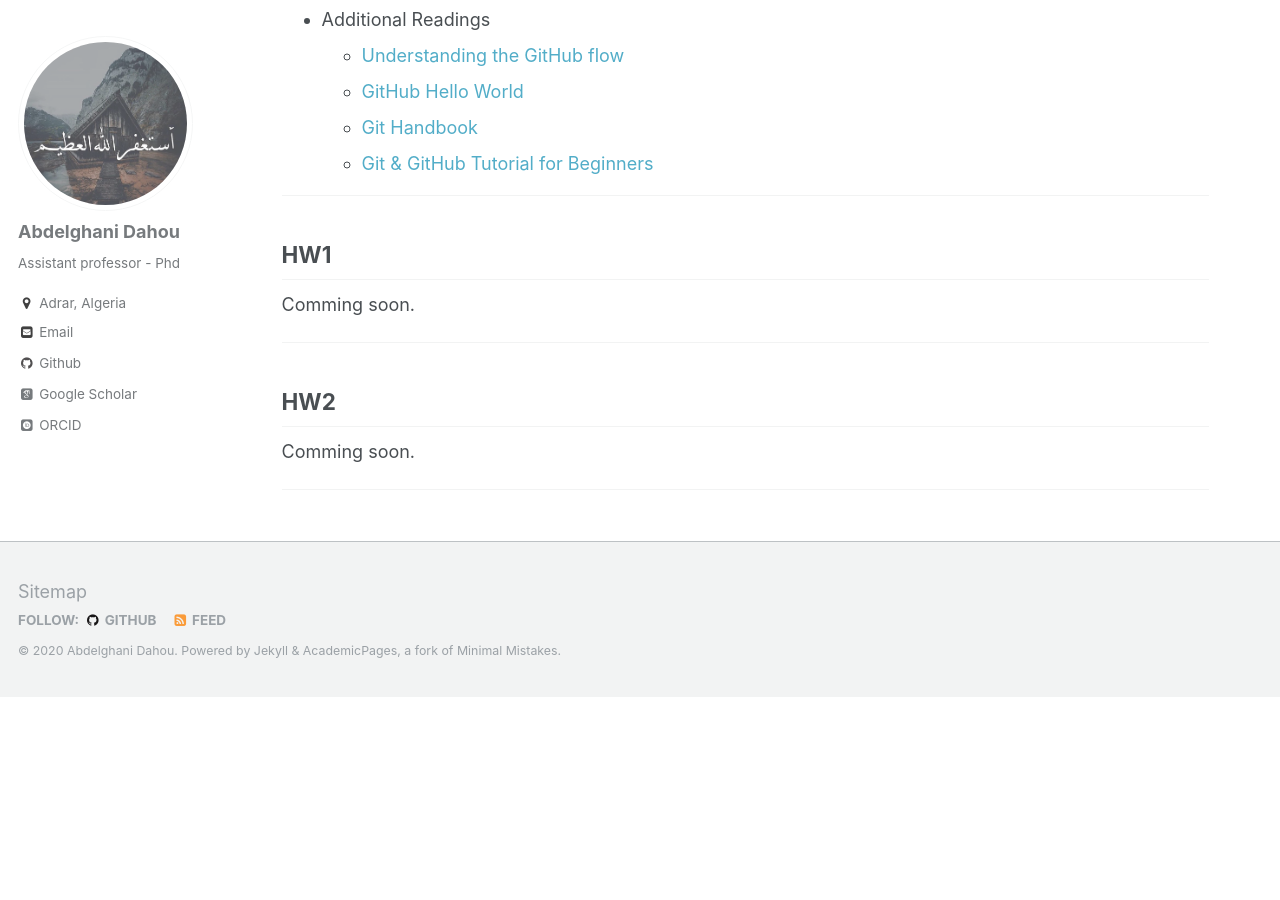
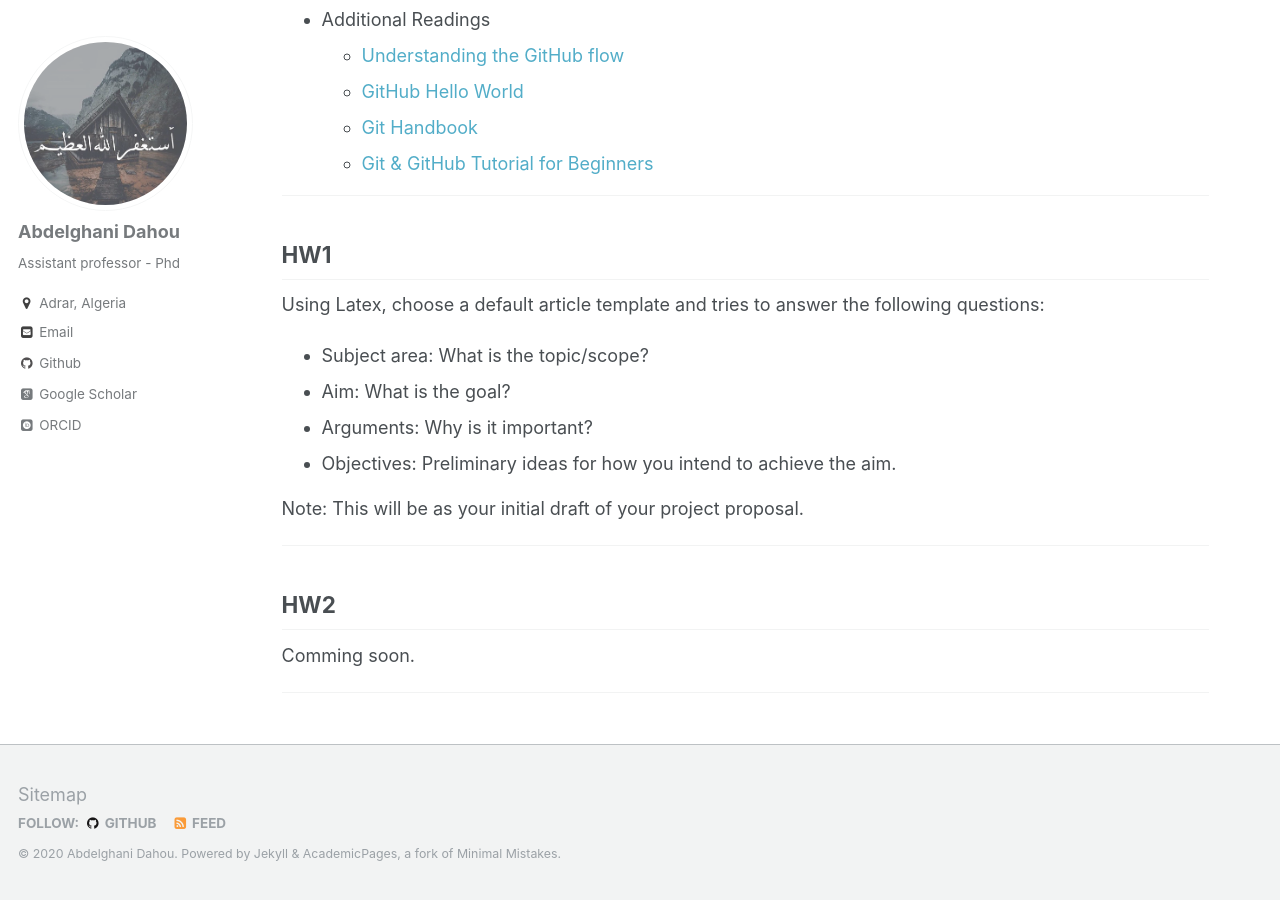
Before and after one commit to dr-dahou-adrar/dr-dahou-adrar.github.io, a Jekyll site: the page built from teaching_content/academic_year_2020_2021/2020-2021-S1-IAR1_HW.md, in a window 1280 px wide and 900 px high, scrolled down 644 px. Built offline with Jekyll 4.4.1, drawn with Linux system fonts in a browser that asks for light colours; some web fonts are replaced; before the commit the page ends 1341 px from its top, so only the background shows below that.

Commit message:
HW1 added

```diff
--- a/teaching_content/academic_year_2020_2021/2020-2021-S1-IAR1_HW.md
+++ b/teaching_content/academic_year_2020_2021/2020-2021-S1-IAR1_HW.md
@@ -26,7 +26,13 @@ location: "Adrar, Algeria"
 
 ***
 ## HW1
-Comming soon.
+Using Latex, choose a default article template and tries to answer the following questions:
+* Subject area: What is the topic/scope?
+* Aim: What is the goal?
+* Arguments: Why is it important?
+* Objectives: Preliminary ideas for how you intend to achieve the aim.
+
+Note: This will be as your initial draft of your project proposal.
 
 ***
 ## HW2
```
Also changed, not shown: teaching_content/academic_year_2020_2021/2020-2021-S1-IAR1.md (+1 -1 lines).
